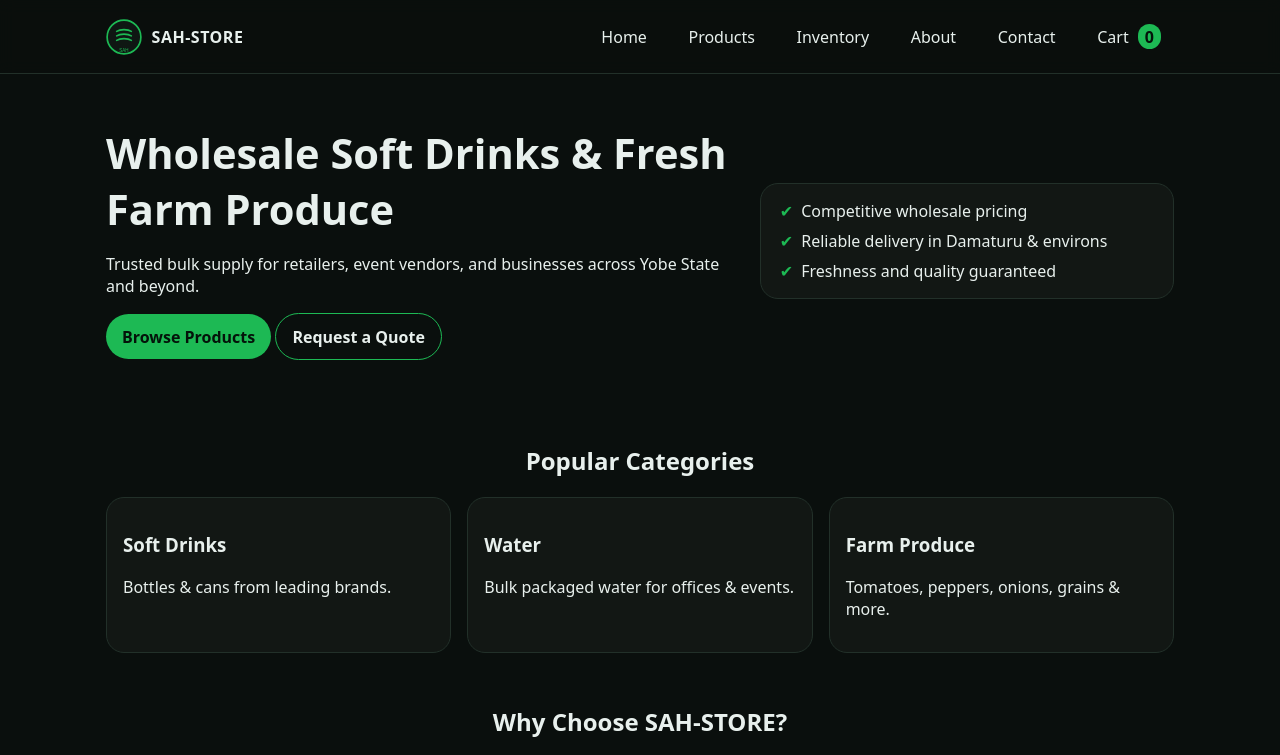
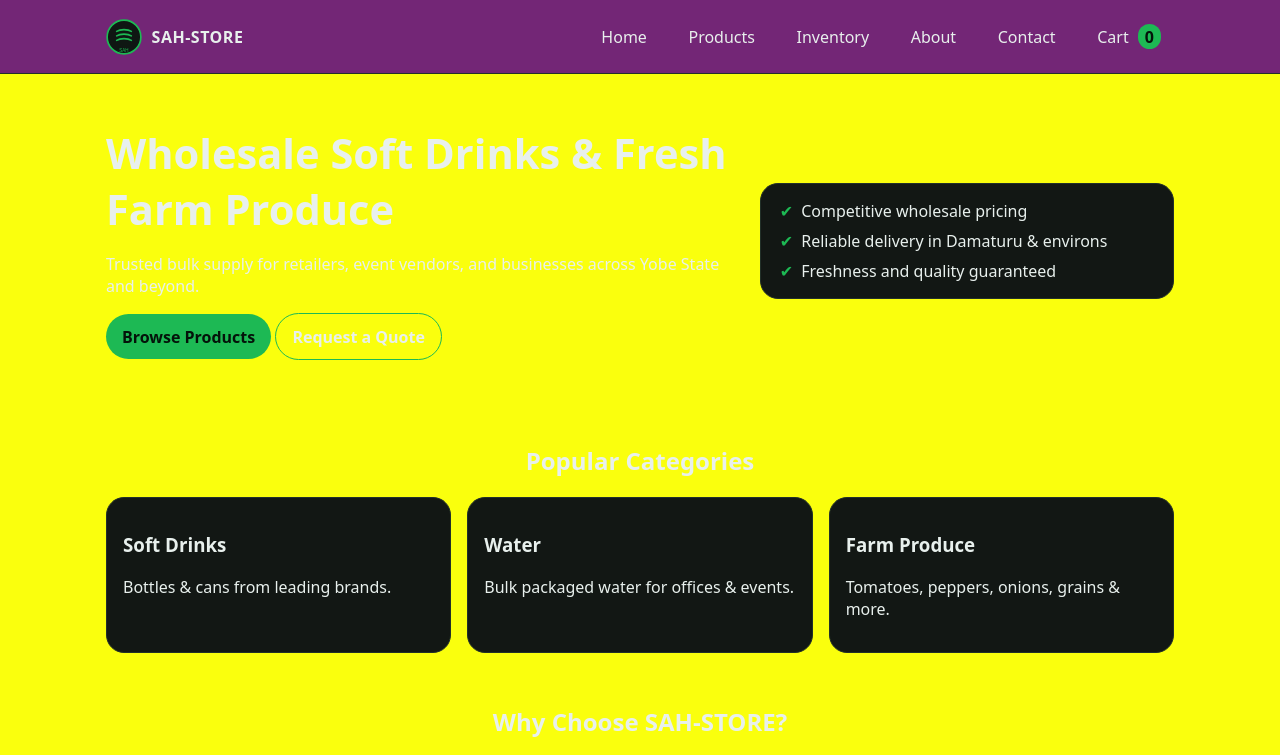
Before and after one commit to Abdulabu-Git/sah-store, a plain HTML site: page index.html in a window 1280 px wide. Shown: the top 755 px of the page. Drawn offline with Linux system fonts and the light colour scheme.

Commit message:
Update styles.css chng bg color

```diff
--- a/assets/css/styles.css
+++ b/assets/css/styles.css
@@ -4,11 +4,11 @@
   --brand:#1db954; --brand-2:#1a8f44; --border:#223029;
 }
 *{box-sizing:border-box;}
-html,body{margin:0;padding:0;background:#0a0f0d;color:var(--text);font-family:system-ui,-apple-system,Segoe UI,Roboto,Ubuntu,'Helvetica Neue',Arial;}
+html,body{margin:0;padding:0;background:#faff0d;color:var(--text);font-family:system-ui,-apple-system,Segoe UI,Roboto,Ubuntu,'Helvetica Neue',Arial;}
 a{color:inherit;text-decoration:none}
 .container{max-width:1100px;margin:0 auto;padding:1rem;}
 .header-wrap{display:flex;align-items:center;justify-content:space-between;gap:.5rem;}
-.site-header{position:sticky;top:0;background:rgba(10,15,13,.9);backdrop-filter:blur(8px);border-bottom:1px solid var(--border);z-index:10}
+.site-header{position:sticky;top:0;background:rgba(100,15,130,.9);backdrop-filter:blur(8px);border-bottom:1px solid var(--border);z-index:10}
 .brand{display:flex;align-items:center;gap:.6rem;font-weight:800;letter-spacing:.5px}
 .logo{width:36px;height:36px}
 .nav{display:flex;gap:1rem;align-items:center}
```
